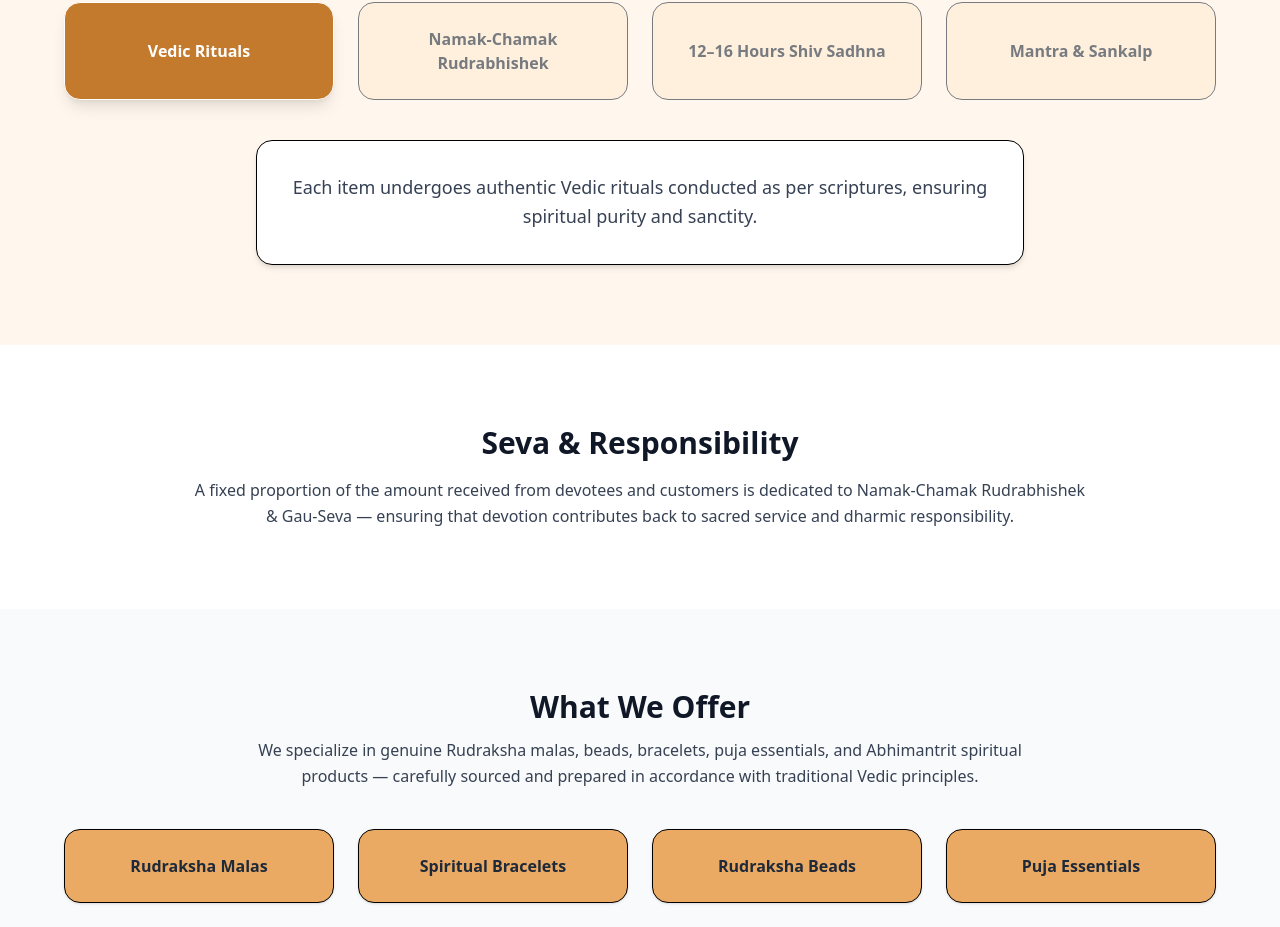
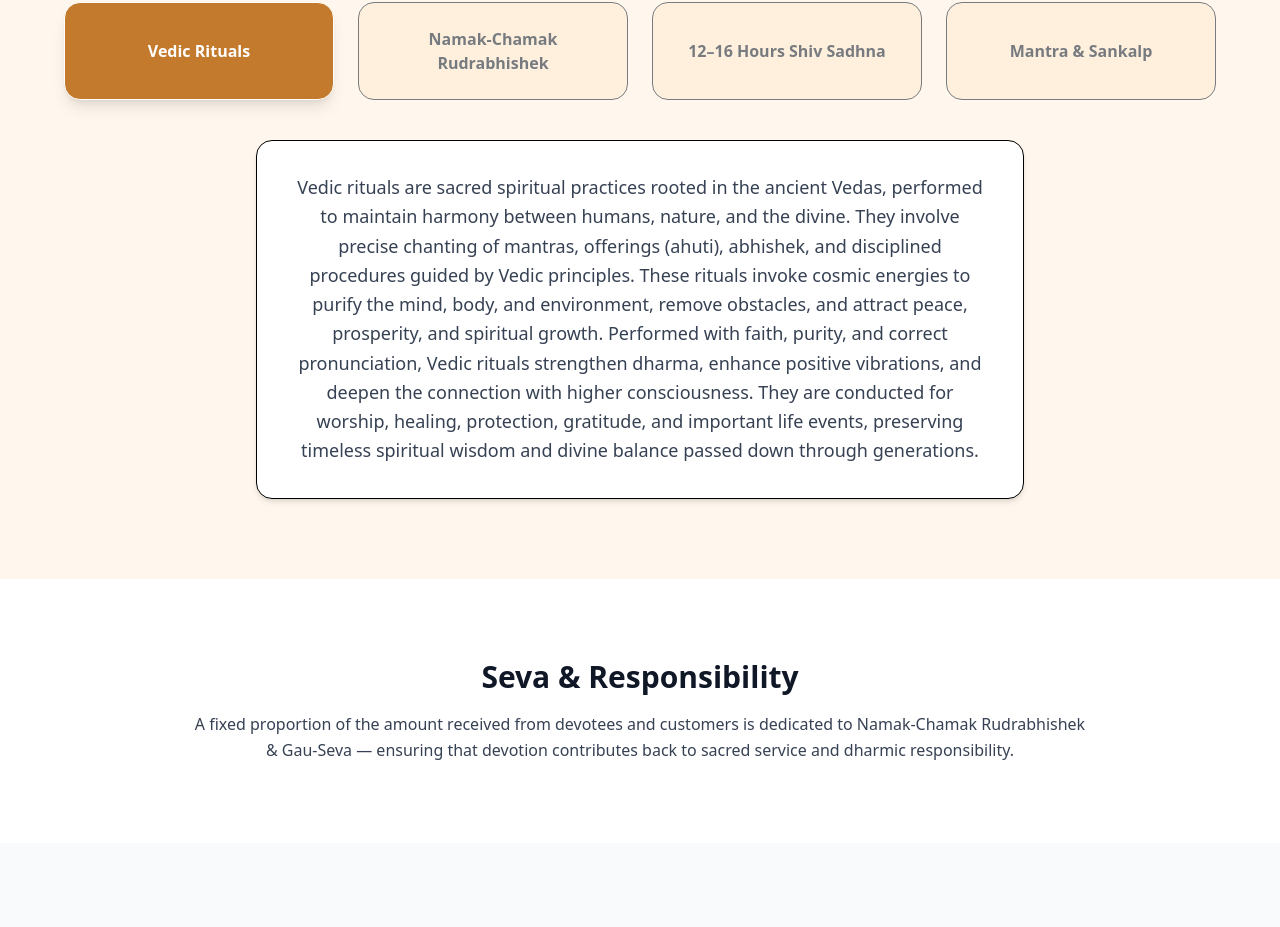
Before and after one commit to Akhand-Bhakti/akhandbhakti-frontend, a Next.js app: page /about in a window 1280 px wide. Shown: the part 1134-2061 px from the top of the page. Built offline with nearby package versions, Linux system fonts and the light colour scheme; no server answers; a web font is replaced by a local one.

Commit message:
updated content

```diff
--- a/src/app/about/page.tsx
+++ b/src/app/about/page.tsx
@@ -10,19 +10,19 @@ export default function AboutPage() {
   const steps = [
     {
       title: "Vedic Rituals",
-      desc: "Each item undergoes authentic Vedic rituals conducted as per scriptures, ensuring spiritual purity and sanctity.",
+      desc: "Vedic rituals are sacred spiritual practices rooted in the ancient Vedas, performed to maintain harmony between humans, nature, and the divine. They involve precise chanting of mantras, offerings (ahuti), abhishek, and disciplined procedures guided by Vedic principles. These rituals invoke cosmic energies to purify the mind, body, and environment, remove obstacles, and attract peace, prosperity, and spiritual growth. Performed with faith, purity, and correct pronunciation, Vedic rituals strengthen dharma, enhance positive vibrations, and deepen the connection with higher consciousness. They are conducted for worship, healing, protection, gratitude, and important life events, preserving timeless spiritual wisdom and divine balance passed down through generations.",
     },
     {
       title: "Namak-Chamak Rudrabhishek",
-      desc: "A powerful Rudrabhishek performed with Namak and Chamak to invoke Lord Shiva’s blessings.",
+      desc: "Namak Chamak Rudrabhishek is a highly revered Vedic ritual dedicated to Lord Shiva, performed by chanting the sacred Namakam and Chamakam hymns from the Shukla Yajurveda. During this abhishek, the Shivling is bathed with pure water, milk, honey, ghee, and sandalwood while mantras are recited continuously. This powerful worship helps remove negative energies, doshas, and obstacles, and brings peace, mental clarity, health, prosperity, and spiritual growth. It is especially auspicious on Mondays, during Shravan month, Pradosh, and Maha Shivratri, and is ideal for seeking divine grace, protection, and fulfillment of righteous desires.",
     },
     {
       title: "12–16 Hours Shiv Sadhna",
-      desc: "Extended Shiv Sadhna performed with discipline and devotion to energize the sacred item.",
+      desc: "Shiv Sadhana of 12–16 hours is an intense spiritual practice dedicated to Lord Shiva, performed with continuous mantra japa, dhyan (meditation), abhishek, and silence. The sadhak remains focused, disciplined, and detached from worldly distractions, often observing fasting and purity. This prolonged sadhana helps dissolve negative karmas, awaken inner consciousness, and deepen devotion. Continuous chanting of Shiva mantras like Om Namah Shivaya creates powerful spiritual vibrations, bringing mental clarity, inner peace, and divine grace. Such extended Shiv Sadhana is considered highly transformative and is usually undertaken on auspicious days like Maha Shivratri or during the Shravan month.",
     },
     {
       title: "Mantra & Sankalp",
-      desc: "Personalized mantra chanting and sankalp aligned with the seeker’s spiritual intent.",
+      desc: "Mantra and Sankalp are the foundation of all Vedic rituals and spiritual practices. A mantra is a sacred sound vibration chanted to invoke divine energy, purify the mind, and focus consciousness. A sankalp is a clear, heartfelt intention taken before the ritual, stating the purpose of worship. Together, they align thought, speech, and action, making the ritual spiritually effective. While mantras activate cosmic energies through sound, sankalp directs those energies toward a specific goal such as peace, health, prosperity, or spiritual growth. When performed with faith, discipline, and purity, mantra and sankalp transform worship into a powerful spiritual process, ensuring divine blessings and fulfillment of righteous desires.",
     },
   ];
   return (
```
